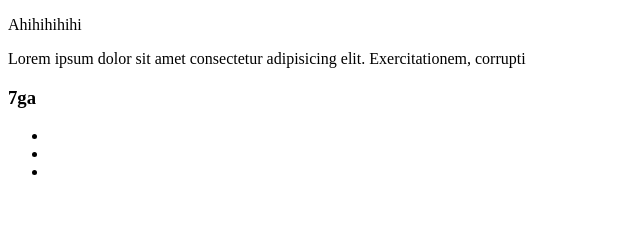
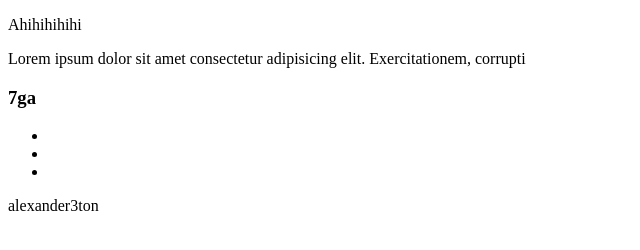
Before and after one commit to ALEXANDER3TON/test, a plain HTML site: page boostrapCapstone/index.html in a window 1280 px wide. Shown: the whole page, without its empty margins (0-640 px from the left). Drawn offline with Linux system fonts and the light colour scheme.

Commit message:
fix header p

```diff
--- a/boostrapCapstone/index.html
+++ b/boostrapCapstone/index.html
@@ -18,6 +18,8 @@
             <li></li>
             <li></li>
         </ul>
+
+        <p>alexander3ton</p>
     </section>
 </body>
 </html>
```
